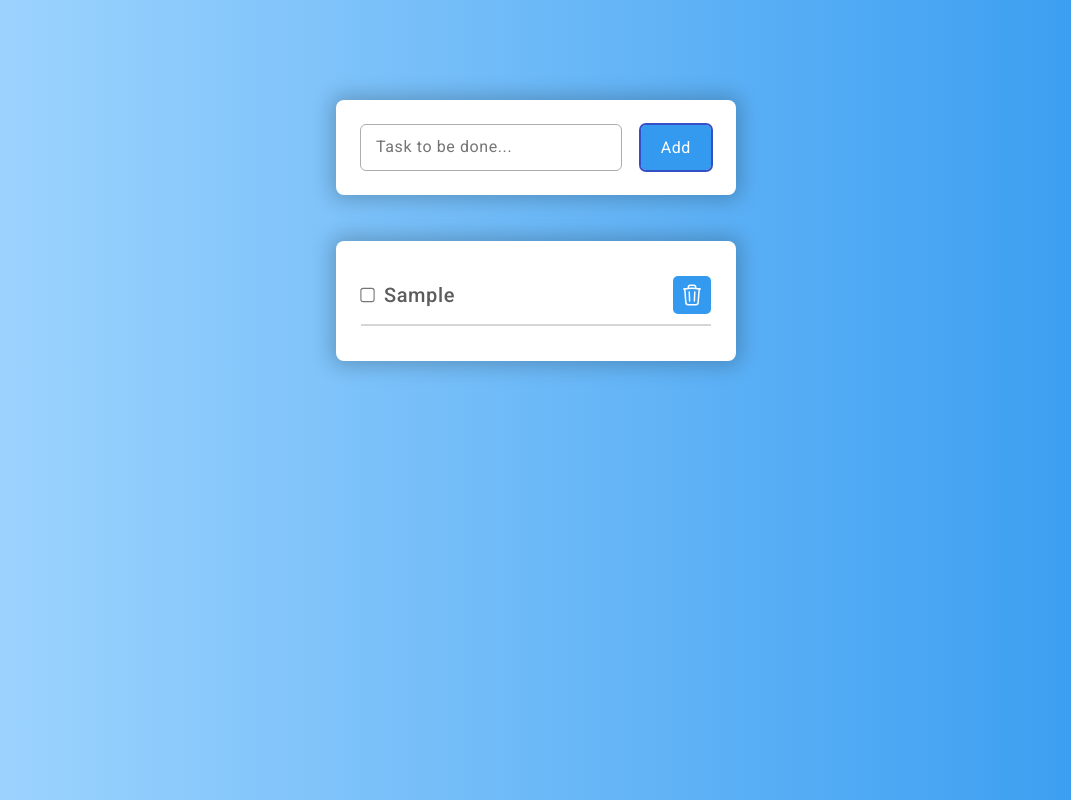
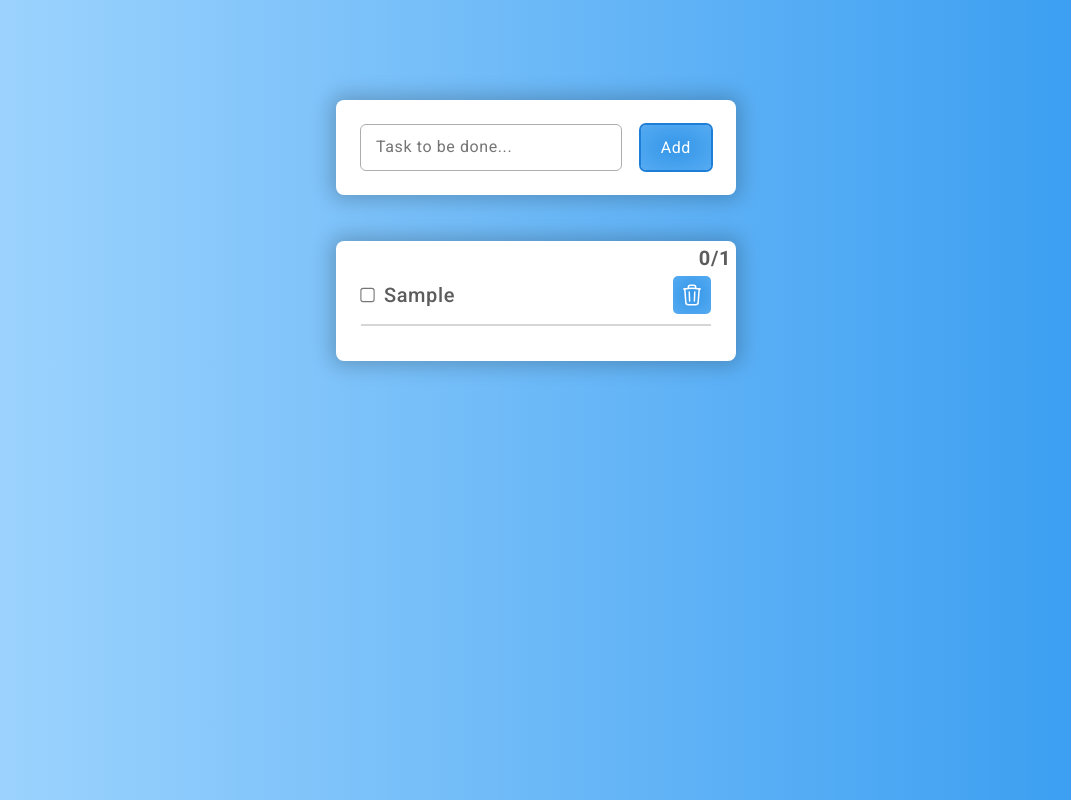
Before and after one commit to TemporaryMichael/SimpletodoList, a plain HTML site: page index.html in a window 1280 px wide. Both pictures are taken after typing "Sample" into the empty fields and a click on the input "Add". Shown: the whole page, without its empty margins (104-1175 px from the left). Drawn offline with Linux system fonts and the light colour scheme.

Commit message:
Added counter

```diff
--- a/index.html
+++ b/index.html
@@ -36,6 +36,11 @@
           />
         </form>
         <div class="list-task frame">
+          <div class="tasks-counter">
+            <span class="tasks-complited">0</span>/<span class="tasks-quantity"
+              >1</span
+            >
+          </div>
           <div class="task sample-task">
             <form class="task-form">
               <input type="checkbox" />
--- a/script.js
+++ b/script.js
@@ -3,11 +3,12 @@ const inputTask = document.querySelector(".input-task--text");
 const addTask = document.querySelector(".add-task");
 const tasks = document.querySelector(".list-task");
 const task = document.querySelector(".task");
+const tasksComplited = document.querySelector(".tasks-complited");
+const tasksQuantity = document.querySelector(".tasks-quantity");
 const sampleTask = document.querySelector(".sample-task");
 const getLocal = JSON.parse(localStorage.getItem("tasks"));
 const localTasks = getLocal ? getLocal : [];
 addTask.addEventListener("submit", function (e) {
-  if (sampleTask) sampleTask.remove();
   e.preventDefault();
   const taskText = inputTask.value;
   if (taskText === "") return;
@@ -17,11 +18,14 @@ addTask.addEventListener("submit", function (e) {
     false,
     false
   );
+  removeFirstTask();
   localTasks.push({
     taskText,
     index: String(new Date().getTime()).slice(-5).padStart(5, 0),
     done: false,
   });
+  counterUpdate();
+
   updateStorage();
   inputTask.value = "";
 });
@@ -56,6 +60,7 @@ const createTask = function (
     </svg>
   </button>
 </div>`;
+
   tasks.insertAdjacentHTML("beforeend", markup);
   setTimeout(function () {
     tasks.lastChild.classList.remove("hidden");
@@ -79,6 +84,7 @@ tasks.addEventListener("click", function (e) {
     // const getTaskByIndex = localTasks.find(ind=>ind.index === )
     textDoneTask.classList.toggle("done-task");
     updateStorage();
+    counterUpdate();
   }
   // DELETE TASK
   if (e.target.closest(".remove-task")) {
@@ -91,8 +97,10 @@ tasks.addEventListener("click", function (e) {
     updateStorage();
     setTimeout(() => {
       selectTask.remove();
-      if (localTasks.length <= 0)
+      counterUpdate();
+      if (!tasks.querySelector(".task")) {
         createTask("Add your daily tasks", undefined, false, false);
+      }
     }, 300);
   }
 });
@@ -105,3 +113,20 @@ if (localTasks.length > 0) {
   task.remove();
   getLocal.forEach((t, i) => createTask(t.taskText, +t.index, t.done, true));
 }
+function counterUpdate() {
+  const doneTasks = Array.from(tasks.querySelectorAll(".text-task"));
+  const counter = doneTasks.reduce(
+    (curr, don) => curr + don.classList.contains("done-task"),
+    0
+  );
+  tasksComplited.textContent = counter;
+  tasksQuantity.textContent = doneTasks.length || 1;
+}
+function removeFirstTask() {
+  const selectTasks = task.querySelectorAll(".text-task");
+  selectTasks.forEach((selectTask) => {
+    if (selectTask.textContent === "Add your daily tasks")
+      selectTask.closest(".task").remove();
+  });
+}
+counterUpdate();
--- a/style.css
+++ b/style.css
@@ -1,7 +1,7 @@
 :root {
   --main-color: #339af0;
   --lighten-color: #a5d8ff;
-  --darken-color: #364fc7;
+  --darken-color: #1c7ed6;
 }
 * {
   margin: 0;
@@ -10,6 +10,7 @@
   letter-spacing: 0.6px;
   box-sizing: border-box;
 }
+
 *:focus,
 *:focus-visible {
   outline: 2px solid var(--darken-color);
@@ -58,8 +59,12 @@ html {
   background-color: white;
 }
 .list-task {
+  position: relative;
   background-color: white;
   overflow: hidden;
+  display: flex;
+  flex-direction: column;
+  justify-content: center;
 }
 .add-task .add-task--button {
   transition: all 0.3s;
@@ -73,6 +78,18 @@ html {
 }
 .frame-button {
   border-radius: 5px;
+  background: radial-gradient(
+    rgba(80, 80, 80, 0.055),
+    rgba(255, 255, 255, 0.168)
+  );
+}
+
+.tasks-counter {
+  position: absolute;
+  top: 5px;
+  right: 5px;
+  font-size: 2rem;
+  font-weight: bold;
 }
 .add-task .input-task--text:focus,
 .add-task .input-task--text:focus-visible,
@@ -148,6 +165,7 @@ button {
   opacity: 30%;
   transform: scale(80%) translateX(-100px) rotateY(-60deg);
 }
+
 @media screen and (max-width: 400px) {
   html {
     font-size: 8px;
```
